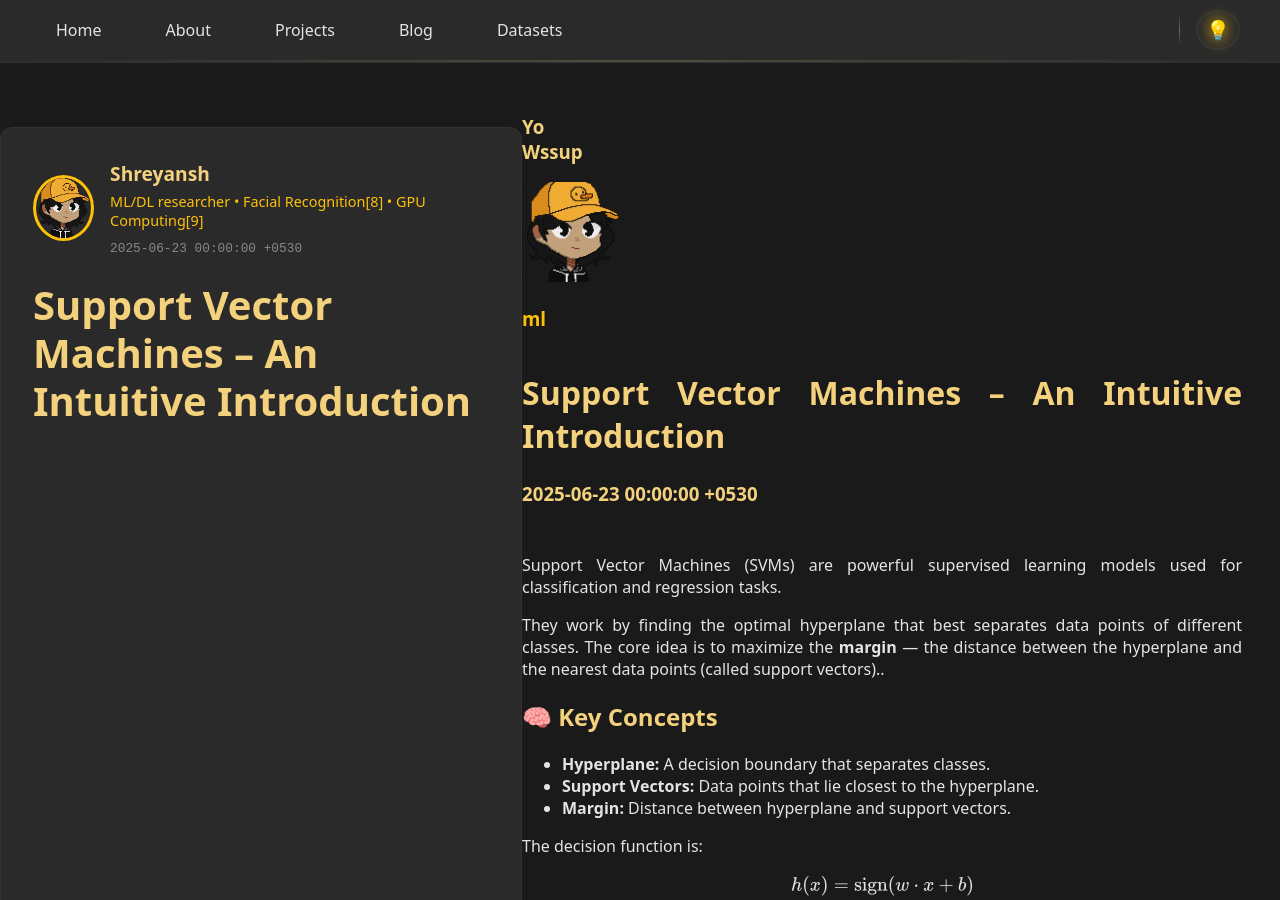
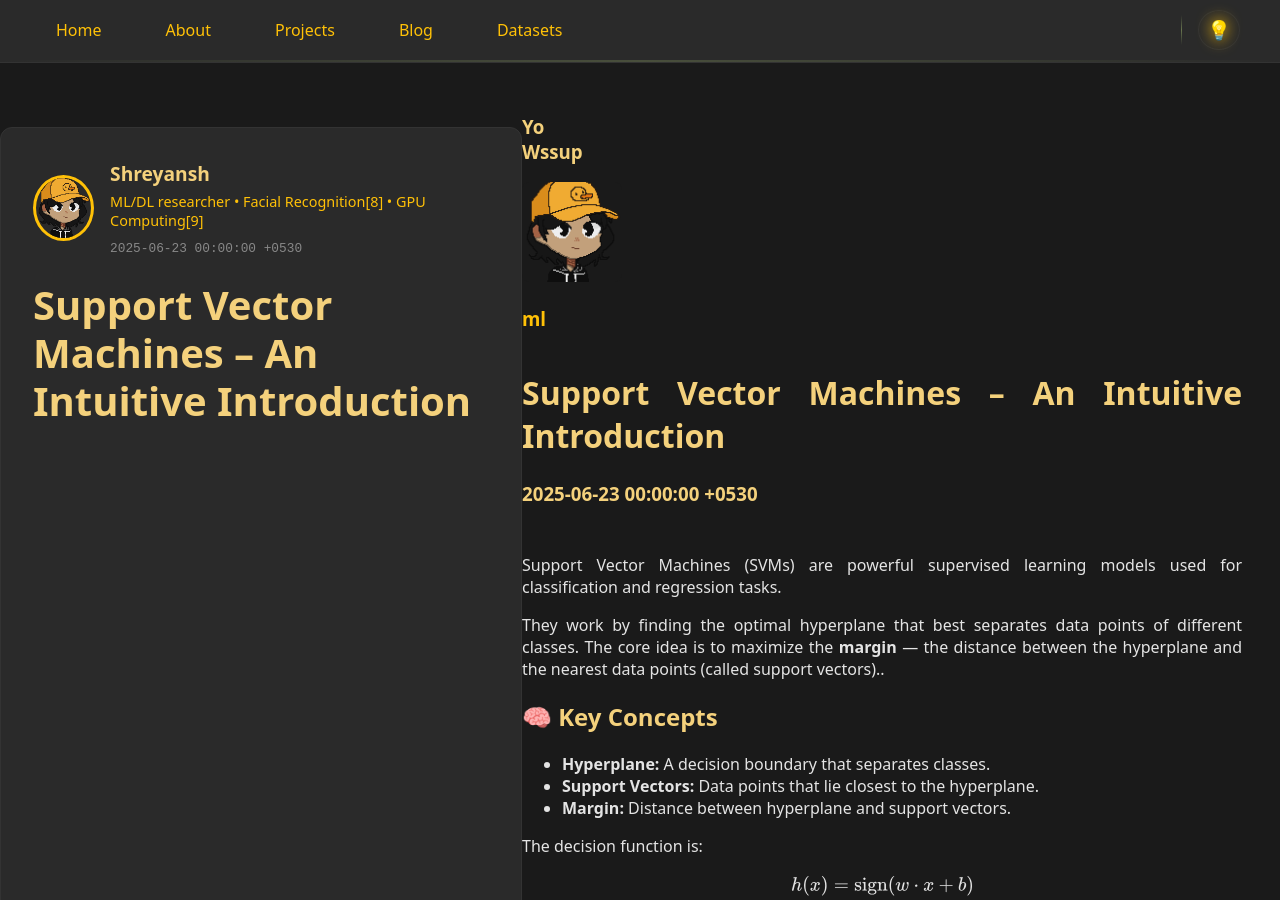
Before and after one commit to shrrynsh/site.github.io, a Jekyll site: the page built from _posts/2025-06-23-svm-from-scratch.md, in a window 1280 px wide and 900 px high. Built offline with Jekyll 4.4.1, drawn with Linux system fonts in a browser that asks for light colours; some of the changed text lies outside the part shown.

Commit message:
Update default.html

```diff
--- a/_layouts/default.html
+++ b/_layouts/default.html
@@ -298,6 +298,102 @@
         justify-content: center;
       }
     }
+
+    /* ===== DARK THEME OVERRIDE STYLES ===== */
+    /* Force Dark Theme Override for All Pages Including Posts */
+    body, html {
+      background-color: #1a1a1a !important;
+      color: #e4e4e4 !important;
+    }
+
+    /* Override any light theme backgrounds */
+    #main-container,
+    .post-content,
+    .content,
+    article,
+    section,
+    .main-content {
+      background-color: #1a1a1a !important;
+      color: #e4e4e4 !important;
+    }
+
+    /* Override text colors */
+    h1, h2, h3, h4, h5, h6 {
+      color: #f4d17c !important;
+    }
+
+    p, span, div, li {
+      color: #e4e4e4 !important;
+    }
+
+    /* Override any white/light backgrounds from includes */
+    .sidebar, .left-sidebar, .right-sidebar,
+    .widget, .post-meta, .author-info,
+    .leftpane, .rightpane, .postcontent {
+      background-color: #2a2a2a !important;
+      border: 1px solid #333 !important;
+      color: #e4e4e4 !important;
+    }
+
+    /* Override link colors */
+    a {
+      color: #ffc107 !important;
+    }
+
+    a:hover {
+      color: #f4d17c !important;
+    }
+
+    /* Override any cards or boxes */
+    .card, .box, .panel, .post-box {
+      background-color: #2a2a2a !important;
+      border: 1px solid #333 !important;
+      color: #e4e4e4 !important;
+    }
+
+    /* Override code blocks */
+    code, pre {
+      background-color: #2a2a2a !important;
+      color: #ffc107 !important;
+      border: 1px solid #333 !important;
+    }
+
+    /* Override any form elements */
+    input, textarea, select, button {
+      background-color: #2a2a2a !important;
+      color: #e4e4e4 !important;
+      border: 1px solid #333 !important;
+    }
+
+    /* Override blockquotes */
+    blockquote {
+      background-color: rgba(255, 193, 7, 0.1) !important;
+      border-left: 4px solid #ffc107 !important;
+      color: #e4e4e4 !important;
+    }
+
+    /* Override tables */
+    table, th, td {
+      background-color: #2a2a2a !important;
+      border: 1px solid #333 !important;
+      color: #e4e4e4 !important;
+    }
+
+    /* Override any remaining light elements */
+    .white, .light, .bg-white, .bg-light {
+      background-color: #2a2a2a !important;
+      color: #e4e4e4 !important;
+    }
   </style>
+
+  <!-- Theme Detection Script -->
+  <script>
+    // Apply dark theme immediately to prevent flash
+    (function() {
+      document.documentElement.setAttribute('data-theme', 'dark');
+      document.body.style.backgroundColor = '#1a1a1a';
+      document.body.style.color = '#e4e4e4';
+    })();
+  </script>
 </body>
 </html>
```
Also changed, not shown: other parts of _layouts/default.html (+6 -6 lines).
